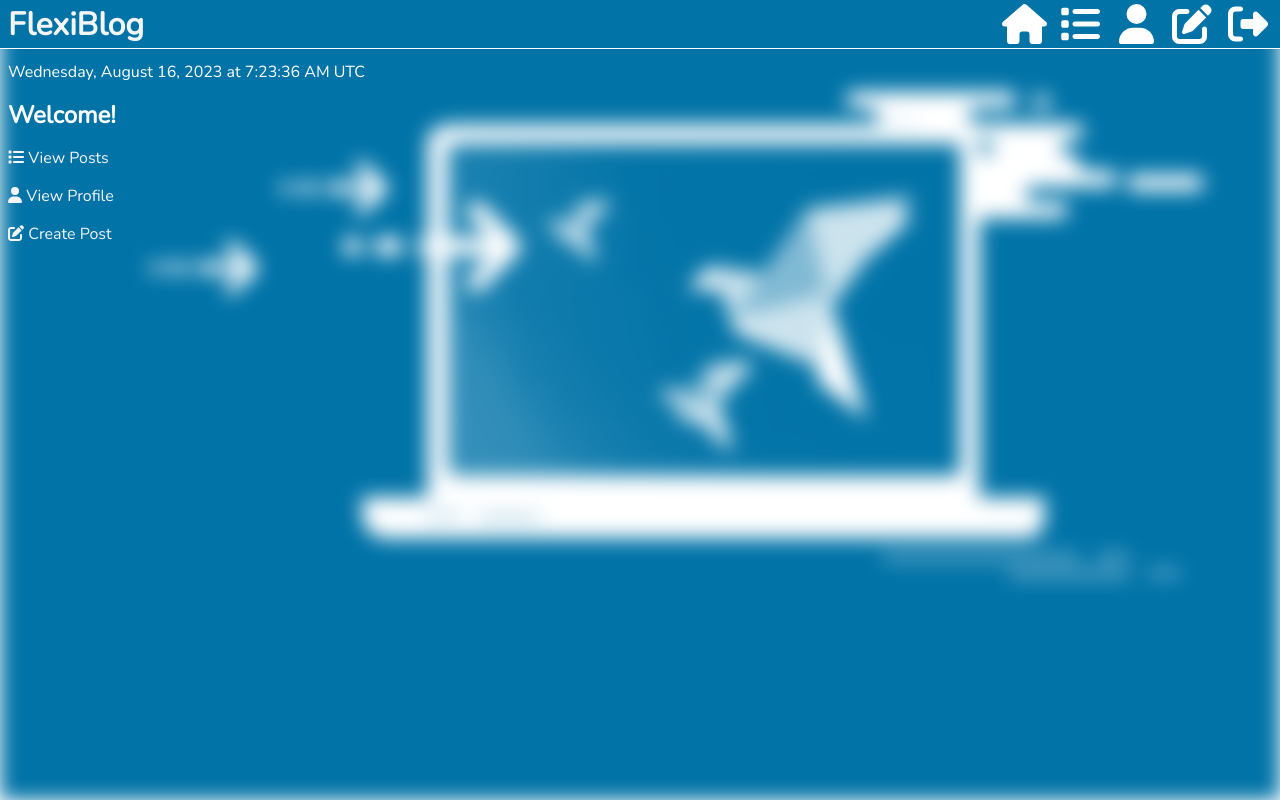
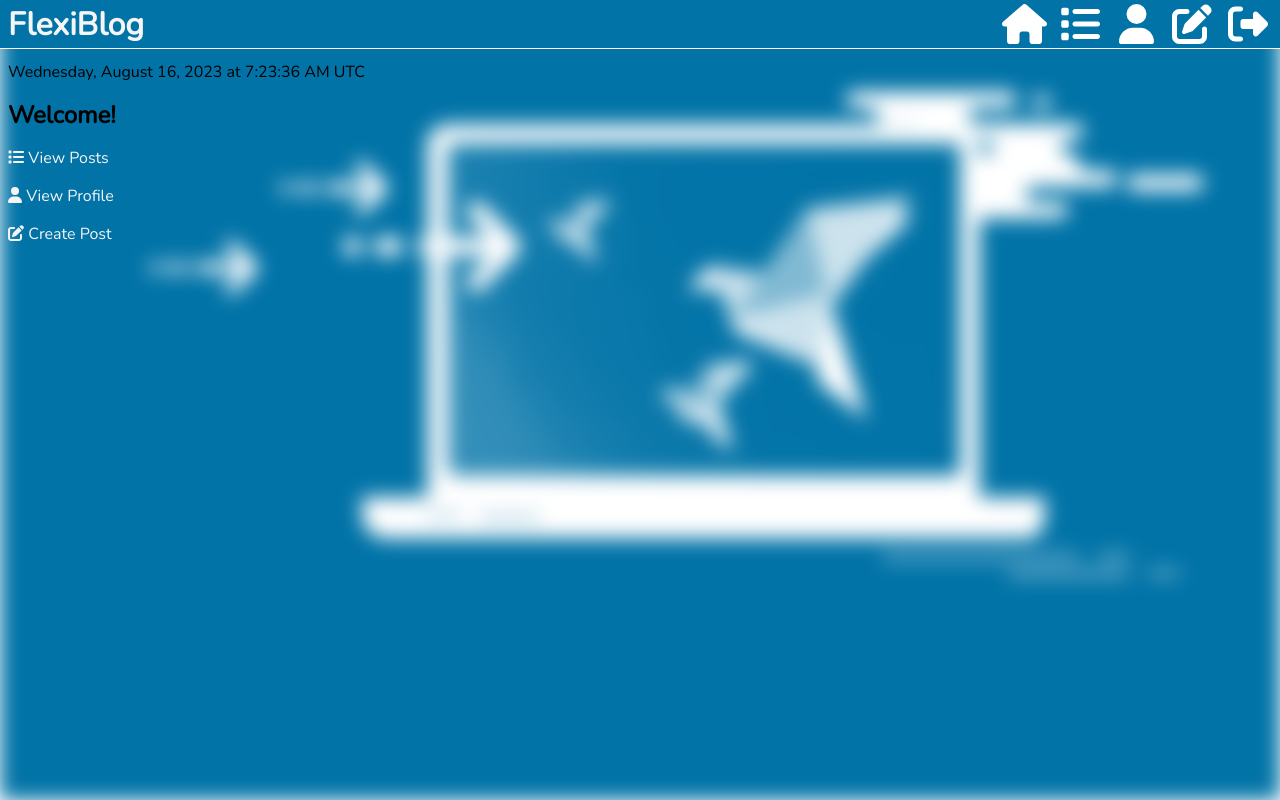
Before and after one commit to urssanjaysingh/FlexiBlog, a React (Create React App) app: page /dash in a window 1280 px wide. Built offline with nearby package versions, Linux system fonts and the light colour scheme; no server answers.

Commit message:
Finishing Touch

```diff
--- a/src/features/auth/Welcome.js
+++ b/src/features/auth/Welcome.js
@@ -14,7 +14,7 @@ const Welcome = () => {
     const today = new Intl.DateTimeFormat('en-US', { dateStyle: 'full', timeStyle: 'long' }).format(date);
 
     const content = (
-        <section className="welcome">
+        <section style={{ color: "black" }} className="welcome">
             <p>{today}</p>
             <h1>Welcome! {username}</h1>
             <p>
```
